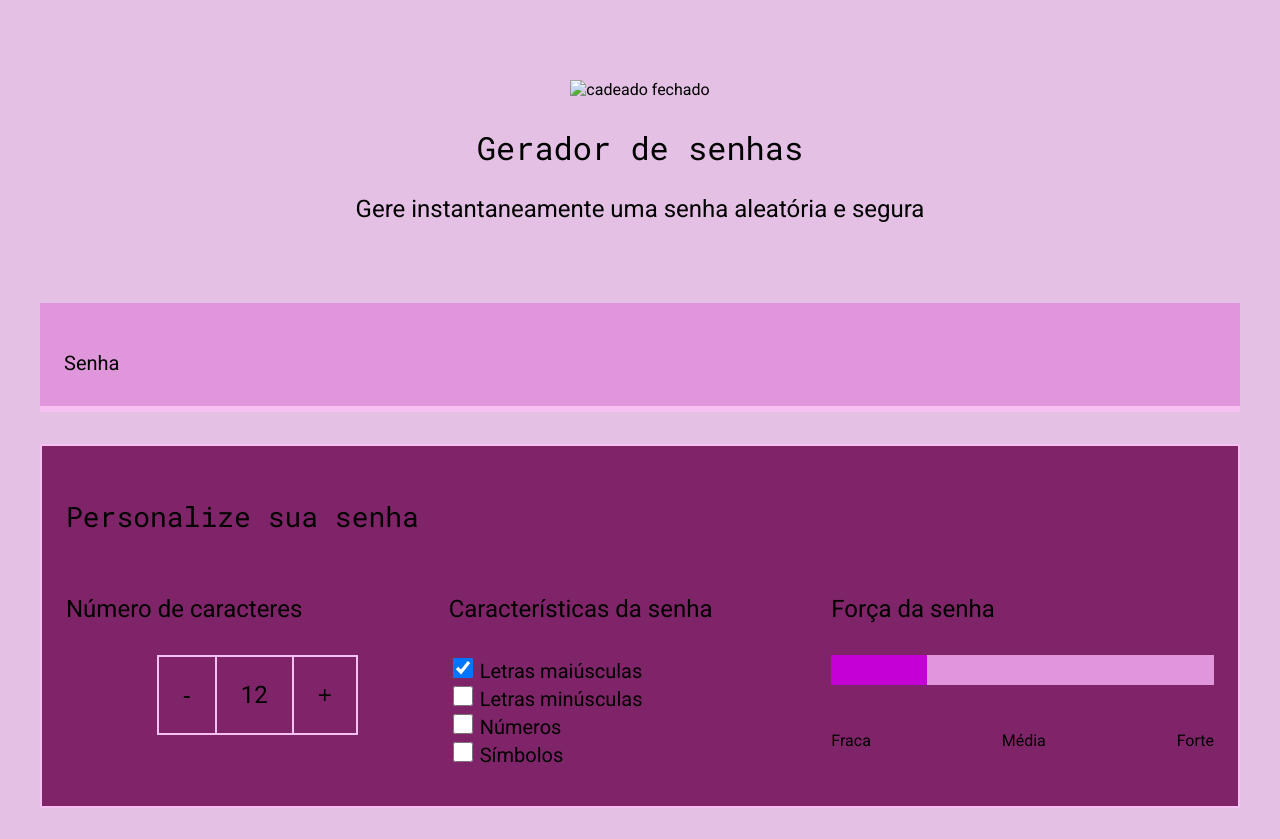
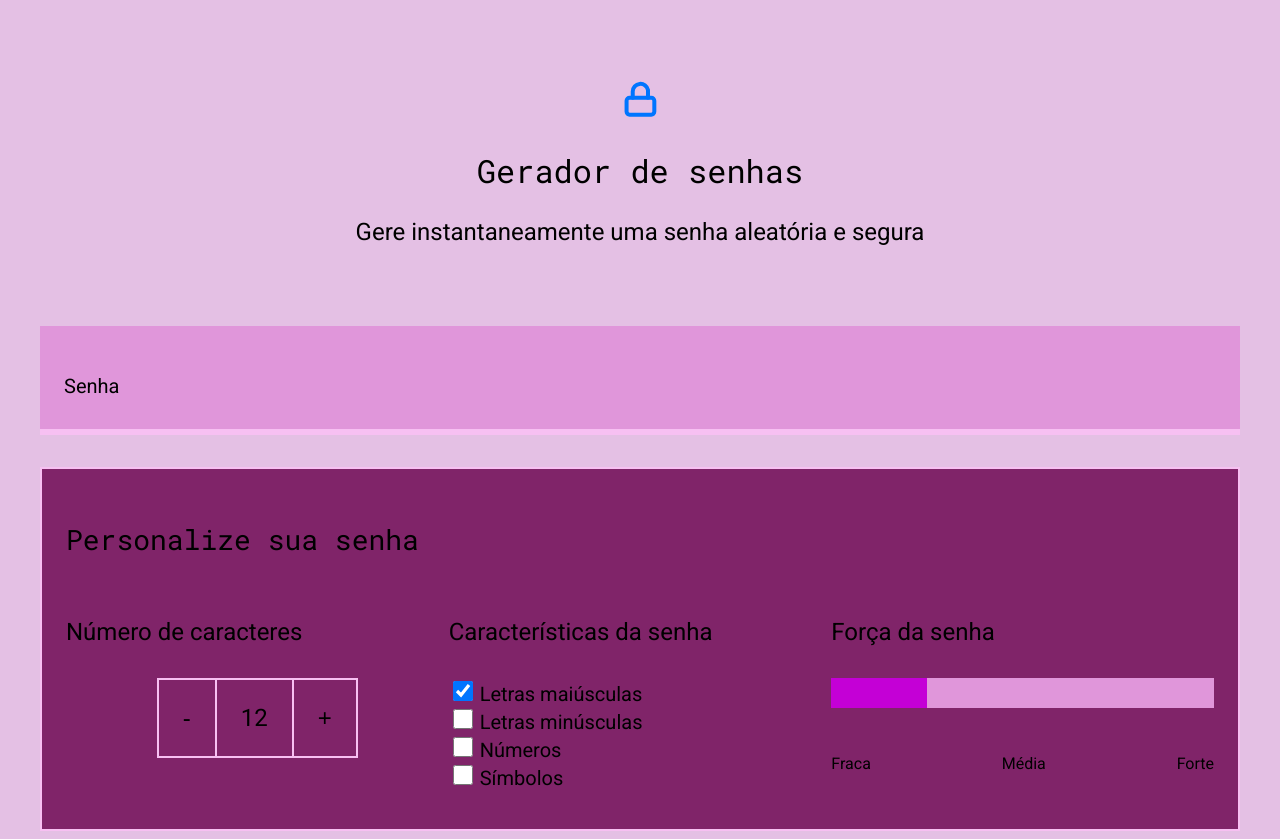
Before and after one commit to lmst4r/senhas-digitas, a plain HTML site: page index.html in a window 1280 px wide. Before the commit the page ends 816 px from the top, so only its background shows below. Drawn offline with Linux system fonts and the light colour scheme; a script that the page names is missing.

Commit message:
Update index.html

```diff
--- a/index.html
+++ b/index.html
@@ -9,7 +9,7 @@
 <body>
 <section class="conteudo">
 <div class="conteudo-titulo">
-<img src="unlock.svg" alt="cadeado fechado">
+<img src="img/unlock.svg" alt="cadeado fechado">
 <h2 class="titulo-principal">Gerador de senhas</h2>
 <h3 class="titulo-secundario">Gere instantaneamente uma senha aleatória e segura</h3>
 </div>
```
